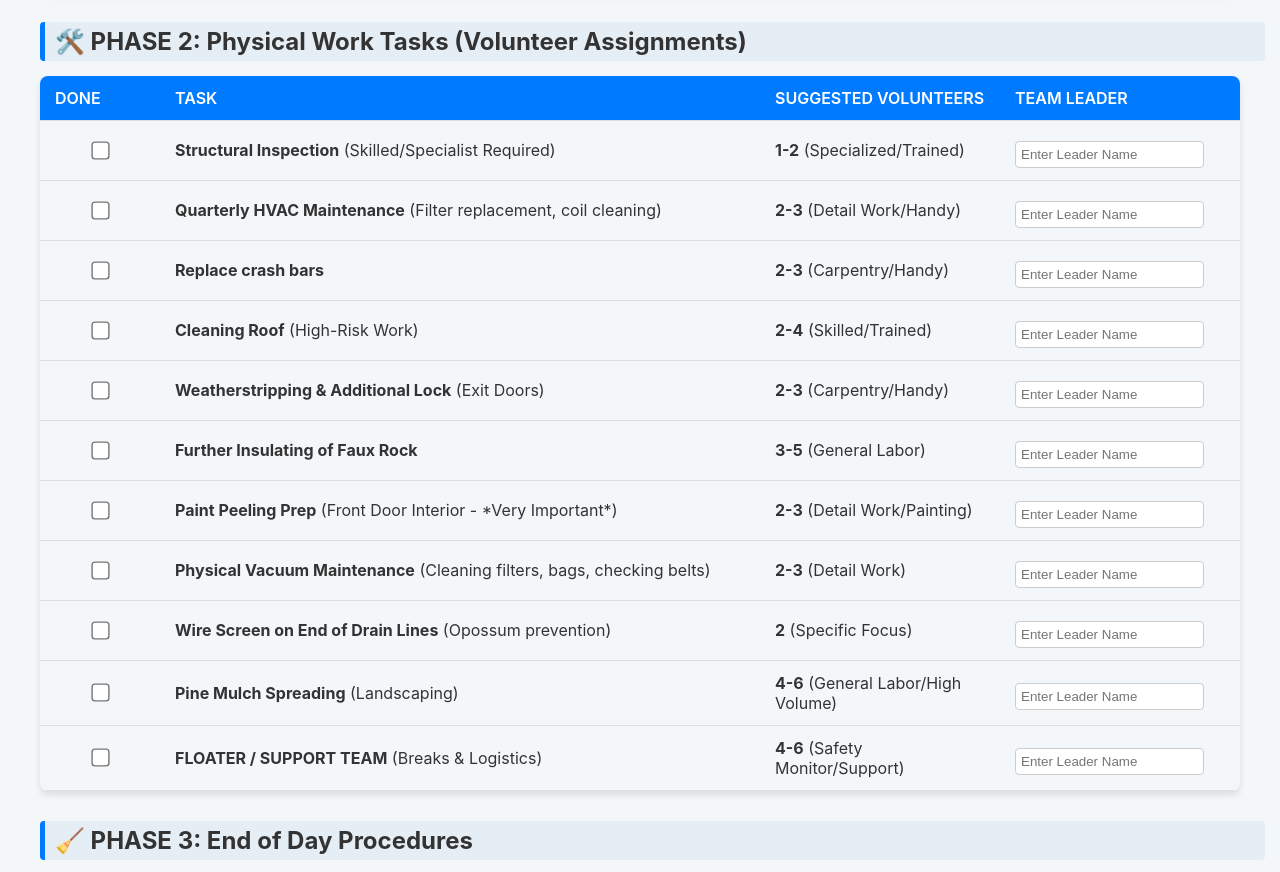
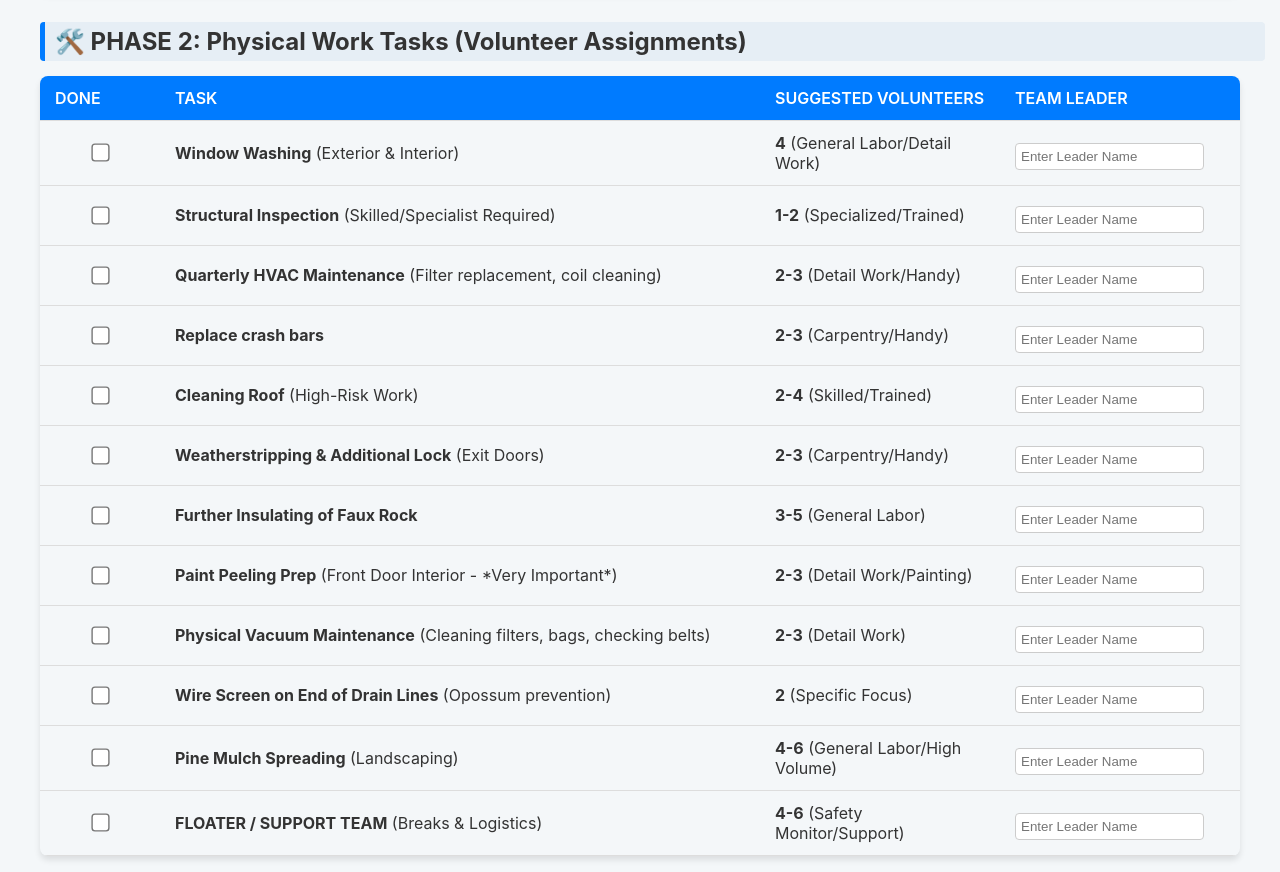
Before and after one commit to HollandHomes/fall-cleanup, a plain HTML site: page index.html in a window 1280 px wide. Shown: the part 880-1752 px from the top of the page. Drawn offline with Linux system fonts and the light colour scheme.

Commit message:
Add window washing task with input for leader name

```diff
--- a/index.html
+++ b/index.html
@@ -328,6 +328,12 @@
                 </tr>
             </thead>
             <tbody>
+                <tr data-task-id="windowWashing">
+                    <td data-label="Done"><div class="checkbox-container"><input type="checkbox"></div></td>
+                    <td data-label="Task"><strong>Window Washing</strong> (Exterior & Interior)</td>
+                    <td data-label="Volunteers"><strong>4</strong> (General Labor/Detail Work)</td>
+                    <td data-label="Leader"><input type="text" placeholder="Enter Leader Name"></td>
+                </tr>
                 <tr data-task-id="structuralInspection">
                     <td data-label="Done"><div class="checkbox-container"><input type="checkbox"></div></td>
                     <td data-label="Task"><strong>Structural Inspection</strong> (Skilled/Specialist Required)</td>
```
